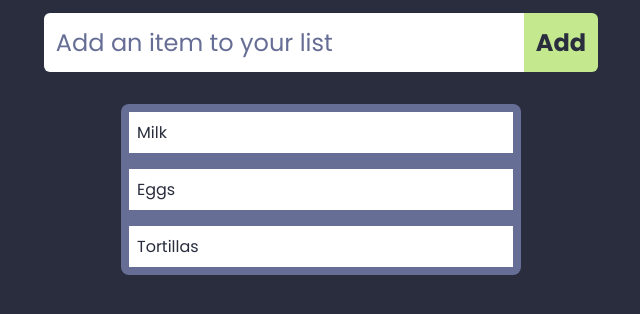
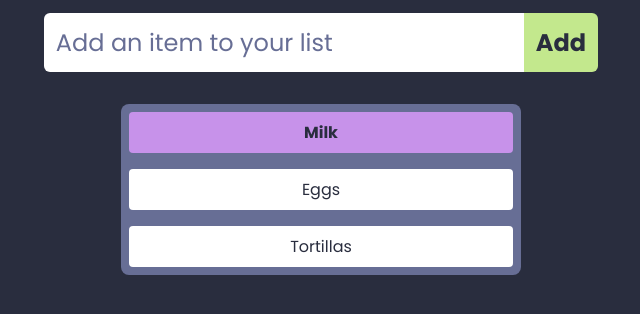
Before and after one commit to dairafelix/groceryList, a plain HTML site: page index.html in a window 1280 px wide. In both pictures the pointer is over the item "Milk". Shown: the part 146-460 px from the top of the page, without its empty margins (319-959 px from the left). Drawn offline with Linux system fonts and the light colour scheme.

Commit message:
More style

```diff
--- a/style.css
+++ b/style.css
@@ -66,4 +66,11 @@ body {
     margin: 0.5em;
     width: 24em;
     padding: 0.5em;
+    border-radius: 0.25em;
+    text-align: center;
 }
+.groceryItem:hover {
+    background-color: var(--purplish);
+    font-weight: bold;
+
+}
```
